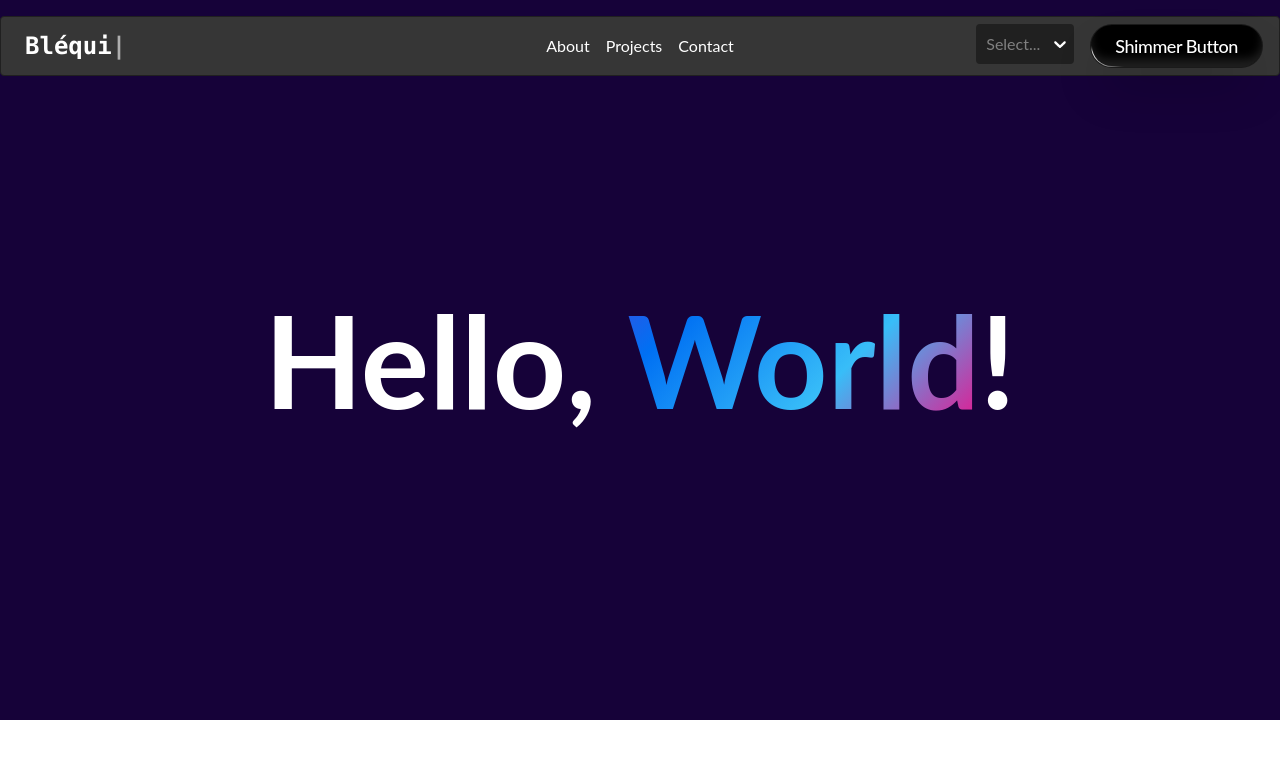
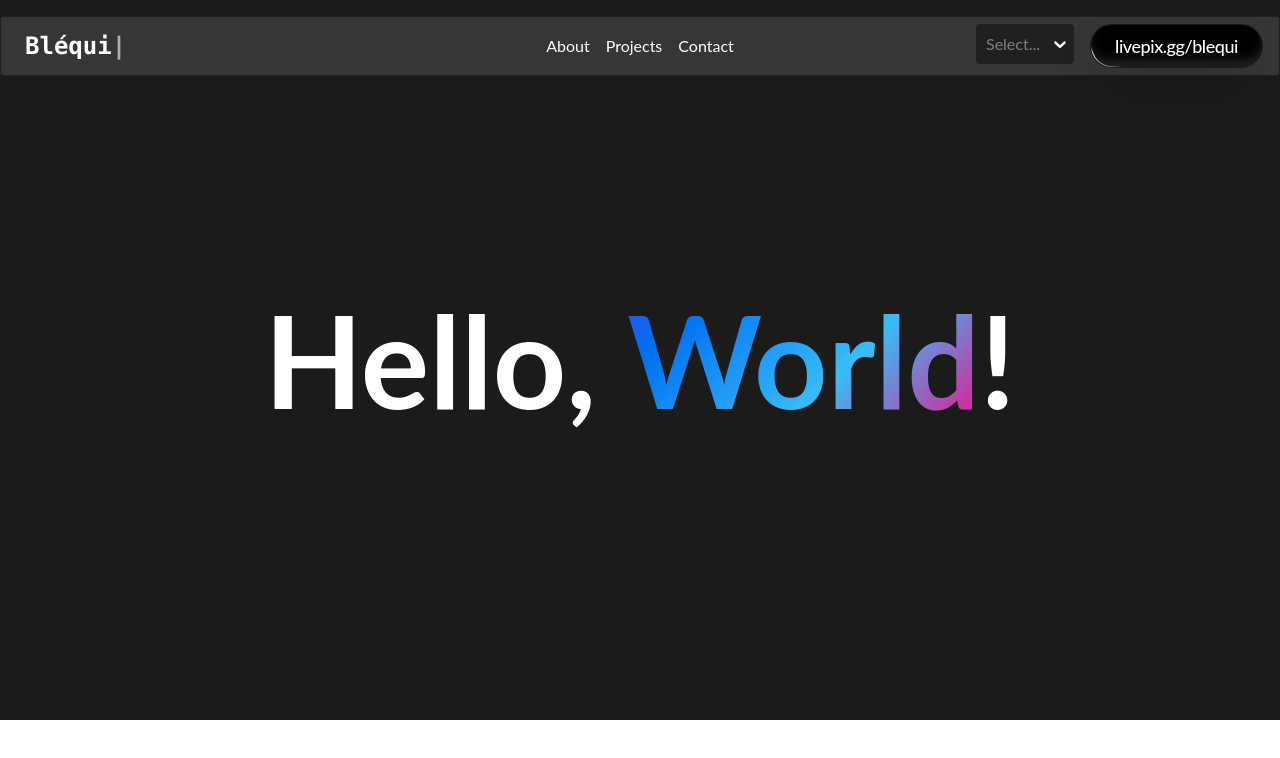
Before and after one commit to Blequisc/portfolio, a React (Vite) app: page / in a window 1280 px wide. Shown: the top 758 px of the page. Built offline with nearby package versions, Linux system fonts and the light colour scheme.

Commit message:
done for today
progress on header, app, the usual

```diff
--- a/src/App.tsx
+++ b/src/App.tsx
@@ -12,7 +12,7 @@ function App() {
           <Header />
           <br />
 
-          <div className="h-180 w-screen flex justify-center items-center bg-[#160239]">
+          <div className="h-180 w-screen flex justify-center items-center bg-[#1b1b1b]">
             <h1 className="text-9xl font-bold text-center text-white">
               {t("hello")}, <AuroraText>{t("world")}</AuroraText>!
             </h1>
--- a/src/components/Header.tsx
+++ b/src/components/Header.tsx
@@ -106,11 +106,13 @@ const Header: React.FC = () => {
             />
 
             {/* //TODO: Look for alternates (Image seems to have low quality) */}
-            <ShimmerButton className="shadow-2xl">
-              <span className="whitespace-pre-wrap text-center text-sm font-medium leading-none tracking-tight text-white dark:from-white dark:to-slate-900/10 lg:text-lg">
-                Shimmer Button
-              </span>
-            </ShimmerButton>
+            <a href="https://livepix.gg/blequi" target="_blank" rel="noreferrer">
+              <ShimmerButton className="shadow-2xl">
+                <span className="whitespace-pre-wrap text-center text-sm font-medium leading-none tracking-tight text-white dark:from-white dark:to-slate-900/10 lg:text-lg">
+                  livepix.gg/blequi
+                </span>
+              </ShimmerButton>
+            </a>
           </div>
         </div>
       </header>
```
